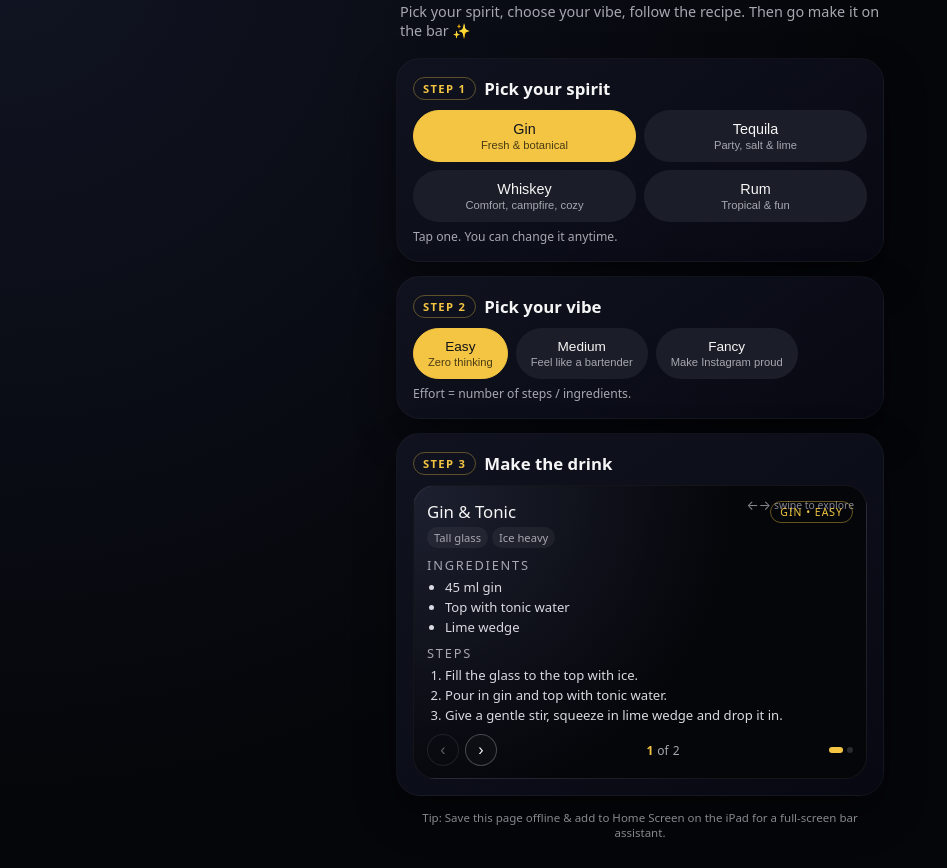
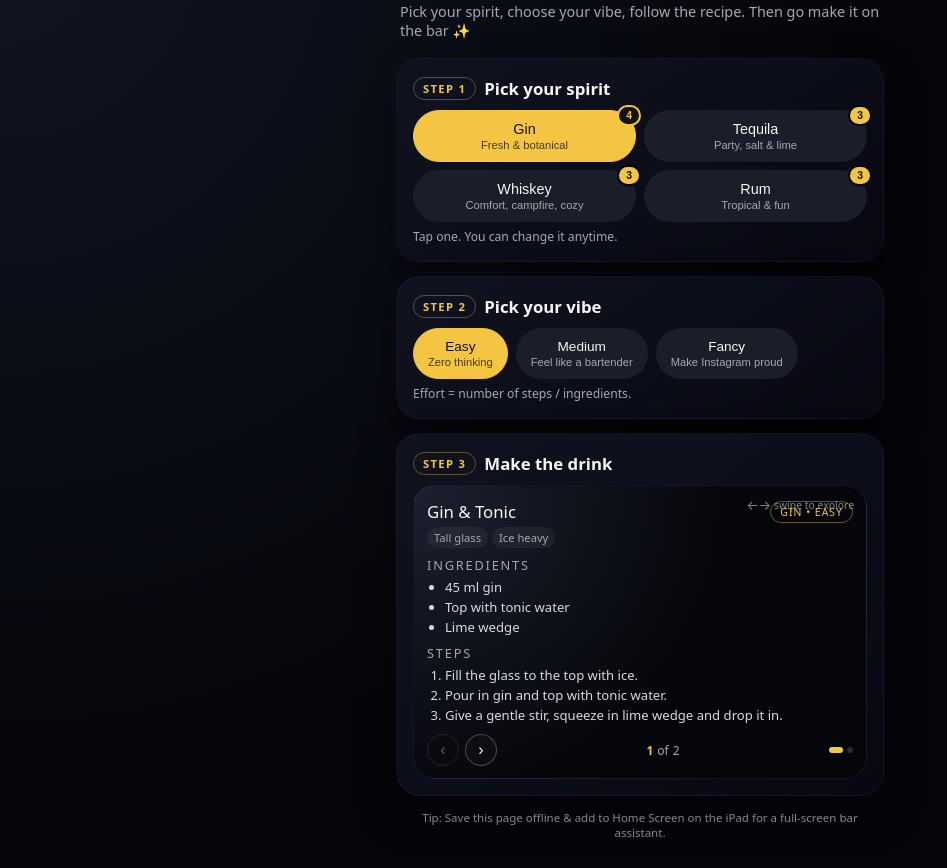
Before and after one commit to aditya2kx/drinks-station, a plain HTML site: page index.html in a window 1280 px wide. Shown: the part 63-931 px from the top of the page, without its empty margins (0-947 px from the left). Drawn offline with Linux system fonts and the light colour scheme.

Commit message:
Add recipe count badges to spirit chips for better discovery

```diff
--- a/index.html
+++ b/index.html
@@ -124,6 +124,25 @@
       margin-top: 2px;
     }
 
+    .chip .recipe-badge {
+      position: absolute;
+      top: -6px;
+      right: -6px;
+      background: var(--accent);
+      color: var(--chip-active-text);
+      font-size: 0.65rem;
+      font-weight: 600;
+      padding: 3px 7px;
+      border-radius: 999px;
+      border: 2px solid var(--bg);
+      min-width: 22px;
+      text-align: center;
+    }
+
+    .chip {
+      position: relative;
+    }
+
     .chip.active {
       background: var(--chip-active);
       color: var(--chip-active-text);
@@ -132,6 +151,12 @@
 
     .chip.active span.subtitle {
       color: rgba(0, 0, 0, 0.7);
+    }
+
+    .chip.active .recipe-badge {
+      background: var(--chip-active-text);
+      color: var(--accent);
+      border-color: var(--accent);
     }
 
     .hint {
@@ -637,6 +662,10 @@
     spiritRow.innerHTML = "";
     spiritOrder.forEach((key) => {
       const s = recipesData[key];
+
+      // Count total recipes for this spirit across all vibes
+      const totalRecipes = Object.values(s.vibes).reduce((sum, recipes) => sum + recipes.length, 0);
+
       const btn = document.createElement("button");
       btn.className = "chip";
       btn.dataset.spirit = key;
@@ -651,6 +680,7 @@
             ? "Party, salt & lime"
             : "Tropical & fun"
         }</span>
+        <span class="recipe-badge">${totalRecipes}</span>
       `;
       if (key === currentSpirit) btn.classList.add("active");
       btn.addEventListener("click", () => {
```
